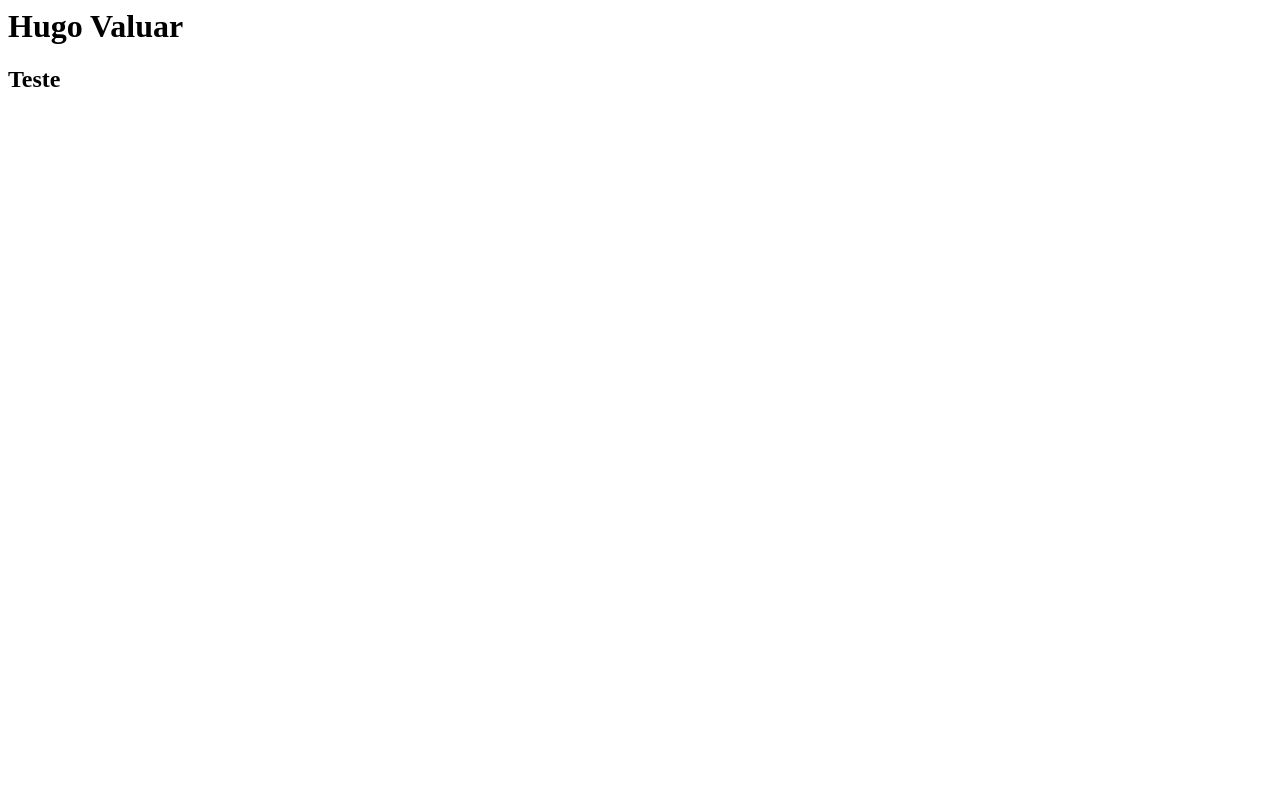
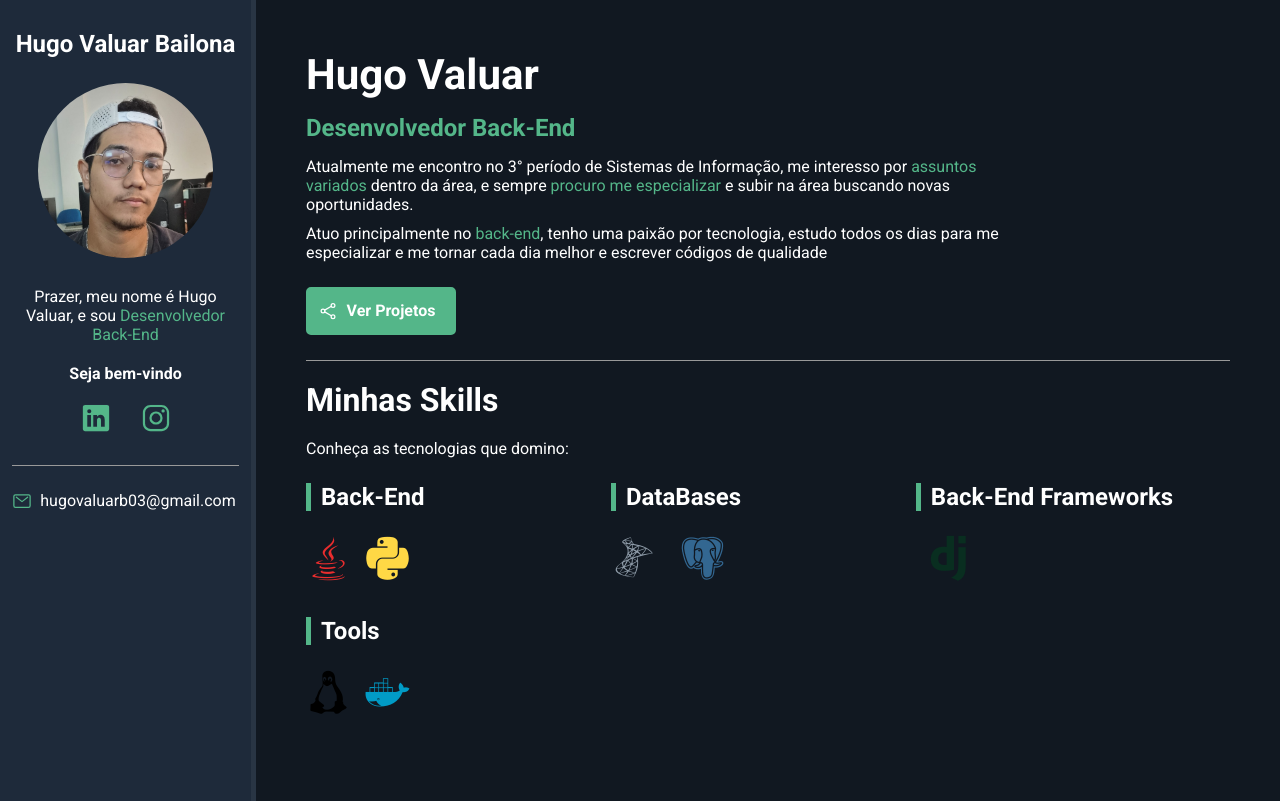
Before and after one commit to HugoValuar03/hugovaluar03.github.io, a plain HTML site: page index.html in a window 1280 px wide. Drawn offline with nearby package versions, Linux system fonts and the light colour scheme.

Commit message:
Finalizando o portfólio

```diff
--- /dev/null
+++ b/css/style.css
@@ -0,0 +1,208 @@
+/*Reset*/
+*{
+    padding: 0;
+    margin: 0;
+    font-family: "Roboto";
+    box-sizing: border-box;
+}
+
+/*Variables*/
+
+:root{
+    --main-color: #54b689;
+    --main-text-color: #FFF;
+    --border-color: #999;
+    --bio-bg-color: #1e2a3a;
+    --bio-border-color: #293544;
+    --about-bg-color: #111821;
+}
+
+/*General*/
+
+.highlight{
+    color: var(--main-color)
+}
+
+/*Container*/
+
+#container{
+    display: flex;
+    flex-direction: row;
+    color: var(--main-text-color)
+}
+
+#bio-container{
+    flex: 1 1 20%;
+    min-height: 100vh;
+    background-color: var(--bio-bg-color);
+    text-align: center;
+    padding: 30px 12px;
+    border-right: 5px solid var(--bio-border-color);
+}
+
+#about-container{
+    flex: 1 1 80%;
+    height: 100%;
+    min-height: 100vh;
+    background-color: var(--about-bg-color);
+    padding: 50px;
+}
+
+/*Bio container*/
+
+#bio-container h2{
+    margin-bottom: 25px;
+}
+
+#bio-container p{
+    margin-bottom: 20px;
+}
+
+#bio-container #welcome-text{
+    font-weight: bold;
+}
+
+#bio-image{
+    width: 175px;
+    height: 175px;
+    border-radius: 50%;
+    margin-bottom: 25px;
+}
+
+#social-container{
+    display: flex;
+    justify-content: center;
+    list-style: none;
+    border-bottom: 1px solid var(--border-color);
+    margin-bottom: 25px;
+    padding-bottom: 25px;
+}
+
+#social-container li{
+    flex: 1 1 0;
+    max-width: 60px;
+}
+
+#social-container li a{
+    color: var(--main-color);
+    font-size: 30px;
+}
+
+#email-container{
+    display: flex;
+    justify-content: center;
+}
+
+#email-container ion-icon,
+#email-container a{
+    flex: 1 1 0;
+}
+
+#email-container a{
+    color: var(--main-text-color);
+    text-decoration: none;
+    max-width: 225px;
+}
+
+#email-container ion-icon{
+    color: var(--main-color);
+    font-size: 20px;
+    margin-right: 5px;
+    max-width: 20px;
+}
+
+/*About container*/
+
+#name{
+    font-size: 42px;
+    margin-bottom: 15px;
+}
+
+#title{
+    font-size: 24px;
+    margin-bottom: 15px;
+    font-weight: bold;
+}
+
+.description{
+    max-width: 75%;
+    margin-bottom: 10px;
+}
+
+#btn-projects{
+    font-weight: bold;
+    font-size: 16px;
+    color: var(--main-text-color);
+    background-color: var(--main-color);
+    border: 2px solid var(--main-color);
+    border-radius: 5px;
+    text-decoration: none;
+    transition: .5s;
+    margin: 25px 0;
+    padding: 12px 10px;
+    width: 150px;
+    text-align: center;
+    display: flex;
+}
+
+#btn-projects ion-icon,
+#btn-projects span{
+    flex: 1 1 0;
+}
+
+#btn-projects ion-icon{
+    font-size: 20px;
+    max-width: 20px;
+}
+
+#btn-projects:hover{
+    background-color: transparent;
+}
+
+#skills-section-title{
+    border-top: 1px solid var(--border-color);
+    padding-top: 20px;
+    margin-bottom: 20px;
+    font-size: 32px;
+}
+
+#skills-container{
+    display: flex;
+    flex-wrap: wrap;
+    margin-top: 25px;
+}
+
+.skills-box{
+    flex: 1 1 33%;
+    max-width: 33%;
+    margin-bottom: 35px;
+}
+
+.skills-title{
+    font-size: 24px;
+    margin-bottom: 25px;
+    font-weight: bold;
+    padding-left: 10px;
+    border-left: 5px solid var(--main-color);
+}
+
+.skills-box i{
+    font-size: 45px;
+    margin-right: 10px;
+}
+
+/*Mobile*/
+
+@media(max-widht: 450px){
+
+    #container{
+        flex-direction: column;
+    }
+
+    #bio-container{
+        min-height: auto;
+        border-right: none;
+        border-bottom: 5px solid var(--bio-border-color);
+    }
+
+}
--- a/index.html
+++ b/index.html
@@ -1,2 +1,69 @@
-<h1>Hugo Valuar</h1>
-<h2>Teste</h2>
+<!DOCTYPE html>
+<html lang="en">
+<head>
+    <meta charset="UTF-8">
+    <meta name="viewport" content="width=device-width, initial-scale=1.0">
+    <title>Portfólio Hugo Valuar</title>
+    <!-- Google Fonts -->
+    <link rel="preconnect" href="https://fonts.googleapis.com">
+    <link rel="preconnect" href="https://fonts.gstatic.com" crossorigin>
+    <link href="https://fonts.googleapis.com/css2?family=Roboto:ital,wght@0,100;0,300;0,400;0,500;0,700;0,900;1,100;1,300;1,400;1,500;1,700;1,900&display=swap" rel="stylesheet">
+    <!--Dev Icon Fonts-->
+    <link rel="stylesheet" type='text/css' href="https://cdn.jsdelivr.net/gh/devicons/devicon@latest/devicon.min.css" />
+    <!--CSS projeto-->
+    <link rel="stylesheet" href="css/style.css">
+</head>
+<body>
+    <main id="container">
+        <aside id="bio-container">
+            <h2>Hugo Valuar Bailona</h2>
+            <img id="bio-image" src="img/profile.jpg" alt="Hugo Valuar">
+            <p>Prazer, meu nome é Hugo Valuar, e sou <span class="highlight">Desenvolvedor Back-End</span></p>
+            <p id="welcome-text">Seja bem-vindo</p>
+            <ul id="social-container">
+                <li><a href="https://www.linkedin.com/in/hugovaluar/" target="_blank"><ion-icon name="logo-linkedin"></ion-icon></a></li>
+                <li><a href="https://www.instagram.com/huvaluar_/" target="_blank"><ion-icon name="logo-instagram"></ion-icon></a></li>
+            </ul>
+            <div id="email-container">
+                <ion-icon name="mail-outline"></ion-icon><a href="mailto:hugovaluarb03@gmail.com">hugovaluarb03@gmail.com</a>
+            </div>
+        </aside>
+        <section id="about-container">
+            <h1 id="name">Hugo Valuar</h1>
+            <p id="title"><span class="highlight">Desenvolvedor Back-End</span></p>
+            <p class="description">Atualmente me encontro no 3° período de Sistemas de Informação, me interesso por <span class="highlight"> assuntos variados</span> dentro da área, e sempre <span class="highlight">procuro me especializar</span> e subir na área buscando novas oportunidades.</p>
+            <p class="description">Atuo principalmente no <span class="highlight">back-end</span>, tenho uma paixão por tecnologia, estudo todos os dias para me especializar e me tornar cada dia melhor e escrever códigos de qualidade</p>
+            <a href="https://github.com/HugoValuar03" id="btn-projects"> <ion-icon name="share-social-outline"></ion-icon> <span>Ver Projetos</span> </a>
+            <h2 id="skills-section-title">Minhas Skills</h2>
+            <p class="description">Conheça as tecnologias que domino:</p>
+            <div id="skills-container">
+                <div class="skills-box">
+                    <p class="skills-title">Back-End</p>
+                    <i class="devicon-java-plain colored"></i>
+                    <i class="devicon-python-plain colored"></i>
+                </div>
+                <div class="skills-box">
+                    <p class="skills-title">DataBases</p>
+                    <i class="devicon-microsoftsqlserver-plain colored"></i>
+                    <i class="devicon-mysql-original colored"></i>
+                    <i class="devicon-postgresql-plain colored"></i>
+                </div>
+                <div class="skills-box">
+                    <p class="skills-title">Back-End Frameworks</p>
+                    <i class="devicon-quarkus-plain colored"></i>
+                    <i class="devicon-django-plain colored"></i>
+                </div>
+                <div class="skills-box">
+                    <p class="skills-title">Tools</p>
+                    <i class="devicon-linux-plain colored"></i>
+                    <i class="devicon-docker-plain colored"></i>
+                </div>
+            </div>
+        </section>
+    </main>
+
+    <!--Ion Icons-->
+    <script type="module" src="https://unpkg.com/ionicons@7.1.0/dist/ionicons/ionicons.esm.js"></script>
+    <script nomodule src="https://unpkg.com/ionicons@7.1.0/dist/ionicons/ionicons.js"></script>
+</body>
+</html>
```
Also changed, not shown: img/profile.jpg (added).
